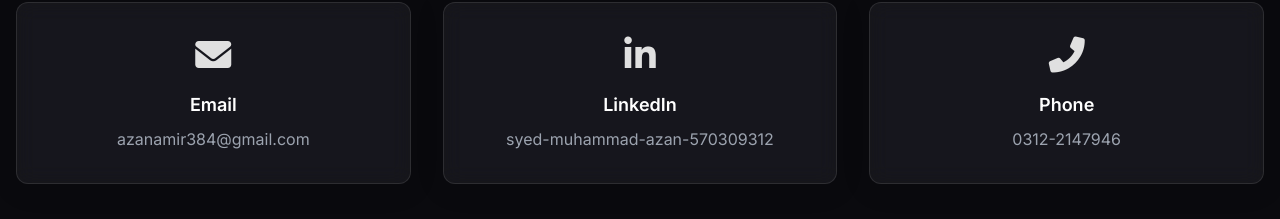
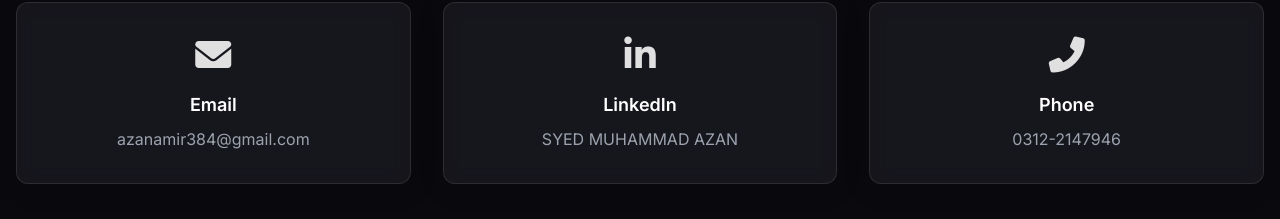
Before and after one commit to AZANAMIR272/Syed_Muhammad_Azan_Portfolio, a plain HTML site: page index.html in a window 1280 px wide. Shown: the part 9170-9389 px from the top of the page. Drawn offline with nearby package versions, Linux system fonts and the light colour scheme; animation ran at ten frames a second.

Commit message:
Update index.html

```diff
--- a/index.html
+++ b/index.html
@@ -1030,7 +1030,7 @@ Excited to use these skills in future projects with best score
                     <div class="glass-card p-8 text-center animate-in" style="transition-delay: 0.2s;">
                         <i class="fab fa-linkedin-in text-4xl text-accent-purple mb-4"></i>
                         <h3 class="text-white font-semibold text-lg mb-2">LinkedIn</h3>
-                        <a href="www.linkedin.com/in/syed-muhammad-azan-5703a9312" target="_blank" class="text-gray-400 hover:text-white transition-colors">syed-muhammad-azan-570309312</a>
+                        <a href="www.linkedin.com/in/syed-muhammad-azan-5703a9312" target="_blank" class="text-gray-400 hover:text-white transition-colors">SYED MUHAMMAD AZAN</a>
                     </div>
                     <div class="glass-card p-8 text-center animate-in" style="transition-delay: 0.4s;">
                         <i class="fas fa-phone-alt text-4xl text-accent-purple mb-4"></i>
```
